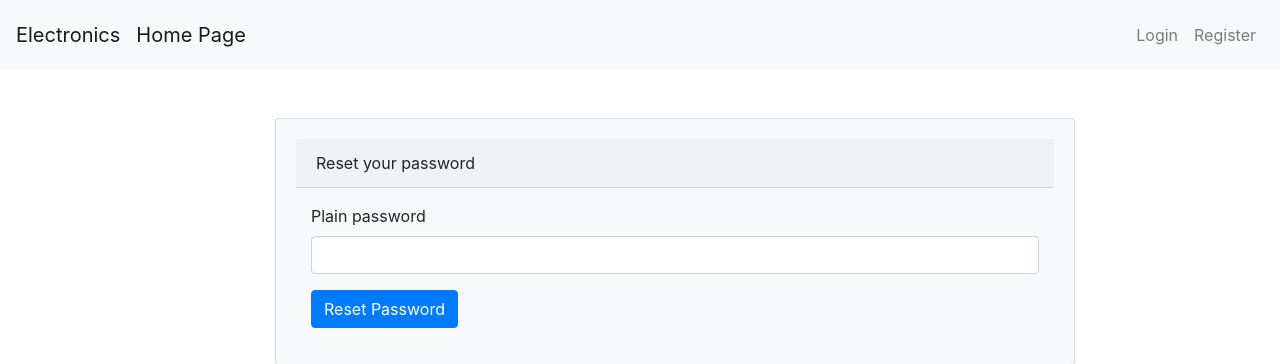
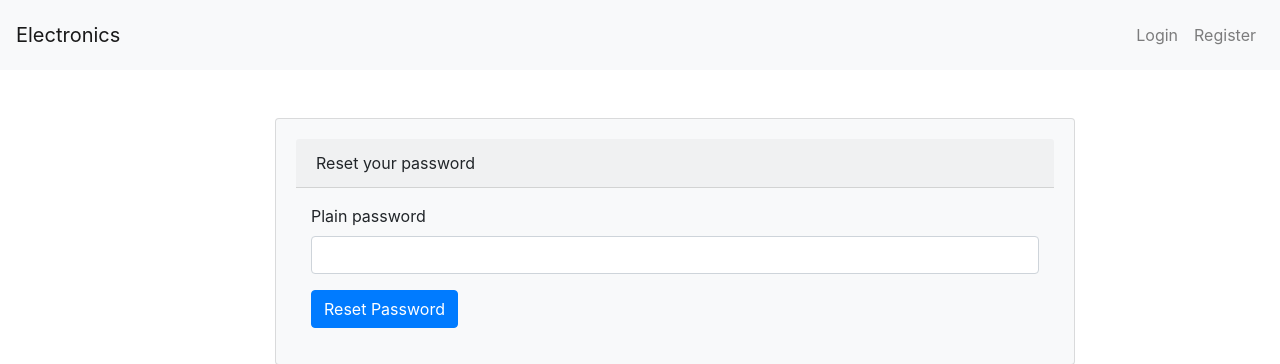
Before and after one commit to singhshreshtha/ElectronicProject, a Symfony app: template templates/reset_password/reset.html.twig in a window 1280 px wide. Shown: the top 364 px of the page. Run offline with Twig, Linux system fonts and the light colour scheme; the template is opened without the code that fills it, so the values that code supplies are empty; form fields are guessed from the names that the template uses; some libraries are stand-ins or nearby versions.

Commit message:
home page redirect button.

```diff
--- a/templates/base.html.twig
+++ b/templates/base.html.twig
@@ -28,9 +28,12 @@
         class="navbar navbar-expand-lg navbar-light bg-light"
         style="height: 70px;"
 >
-    <a class="navbar-brand" href="{{path('start_page')}}">Electronics</a> <a class="navbar-brand" href="{{path('admin')}}">
+
+    <a class="navbar-brand" href="{{path('start_page')}}">Electronics</a>
+    {% if app.user %}
+    <a class="navbar-brand" href="{{path('admin')}}">
                                         Home Page
-                                        </a>
+                                        </a>    {% endif %}
     <div class="collapse navbar-collapse" id="navbarSupportedContent"></div>
     <ul class="nav navbar-nav navbar-right">
         {#        {% if app.user %}#}
```
